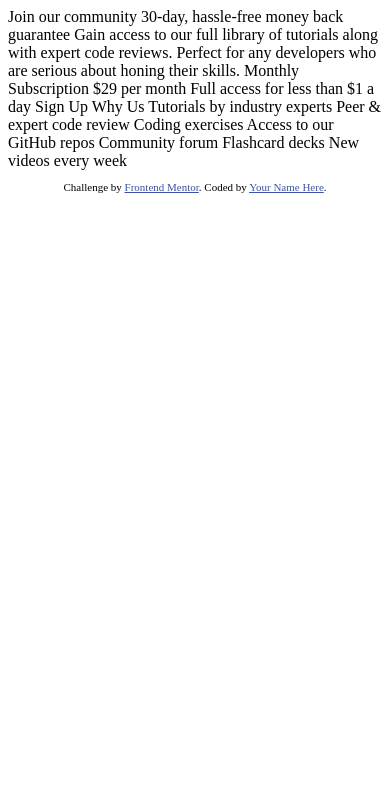
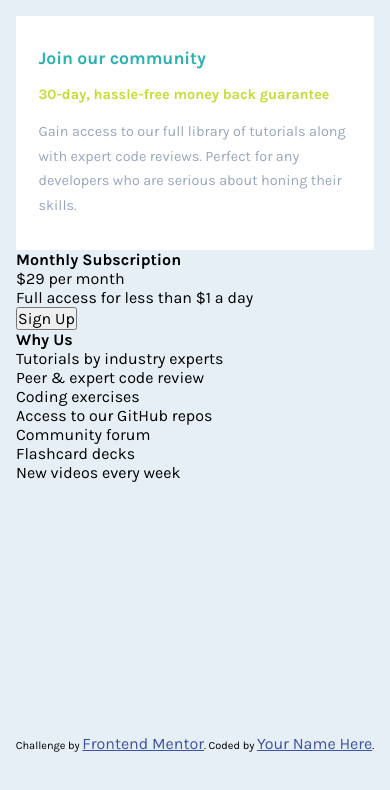
Before and after one commit to JohnnatanV/single-price-grid, a plain HTML site: page index.html in a window 390 px wide. Drawn offline with Linux system fonts and the light colour scheme.

Commit message:
Start modeling the mobile screen

```diff
--- a/index.html
+++ b/index.html
@@ -1,49 +1,69 @@
 <!DOCTYPE html>
 <html lang="en">
   <head>
-  <meta charset="UTF-8">
-  <meta name="viewport" content="width=device-width, initial-scale=1.0"> <!-- displays site properly based on user's device -->
+    <meta charset="UTF-8" />
+    <meta name="viewport" content="width=device-width, initial-scale=1.0" />
+    <!-- displays site properly based on user's device -->
 
-  <link rel="icon" type="image/png" sizes="32x32" href="./images/favicon-32x32.png">
+    <link
+      rel="icon"
+      type="image/png"
+      sizes="32x32"
+      href="./images/favicon-32x32.png"
+    />
+    <link rel="preconnect" href="https://fonts.googleapis.com" />
+    <link rel="preconnect" href="https://fonts.gstatic.com" crossorigin />
+    <link
+      href="https://fonts.googleapis.com/css2?family=Karla:wght@400;700&display=swap"
+      rel="stylesheet"
+    />
+    <link rel="stylesheet" href="style.css" />
 
     <title>Frontend Mentor | Single Price Grid Component</title>
 
     <!-- Feel free to remove these styles or customise in your own stylesheet 👍 -->
-  <style>
-    .attribution { font-size: 11px; text-align: center; }
-    .attribution a { color: hsl(228, 45%, 44%); }
-  </style>
   </head>
   <body>
-  Join our community
-
-  30-day, hassle-free money back guarantee
-
-  Gain access to our full library of tutorials along with expert code reviews.
-  Perfect for any developers who are serious about honing their skills.
-
-  Monthly Subscription
-
-  &dollar;29 per month
-
+    <div class="main-container">
+      <header class="tittle">
+        <h1 class="tittle__main">Join our community</h1>
+        <h2 class="tittle__sub">30-day, hassle-free money back guarantee</h2>
+        <p class="tittle__info">
+          Gain access to our full library of tutorials along with expert code
+          reviews. Perfect for any developers who are serious about honing their
+          skills.
+        </p>
+      </header>
+      <main class="container">
+        <section class="subscription">
+          <h2 class="subscription__tittle">Monthly Subscription</h2>
+          <p class="subscription__cost">
+            &dollar;29
+            <span class="subscription__cost-text"> per month </span>
+          </p>
+          <p class="subscription__info">
             Full access for less than &dollar;1 a day
-
-  Sign Up
-
-  Why Us
-
-  Tutorials by industry experts
-  Peer &amp; expert code review
-  Coding exercises
-  Access to our GitHub repos
-  Community forum
-  Flashcard decks
-  New videos every week
-
+          </p>
+          <button class="subscription__btn">Sign Up</button>
+        </section>
+        <aside class="about-us">
+          <h2 class="about-us__tittle">Why Us</h2>
+          <p class="about-us__text">Tutorials by industry experts</p>
+          <p class="about-us__text">Peer &amp; expert code review</p>
+          <p class="about-us__text">Coding exercises</p>
+          <p class="about-us__text">Access to our GitHub repos</p>
+          <p class="about-us__text">Community forum</p>
+          <p class="about-us__text">Flashcard decks</p>
+          <p class="about-us__text">New videos every week</p>
+        </aside>
+      </main>
+    </div>
     <footer>
       <p class="attribution">
-      Challenge by <a href="https://www.frontendmentor.io?ref=challenge" target="_blank">Frontend Mentor</a>.
-      Coded by <a href="#">Your Name Here</a>.
+        Challenge by
+        <a href="https://www.frontendmentor.io?ref=challenge" target="_blank"
+          >Frontend Mentor</a
+        >. Coded by <a href="#">Your Name Here</a>.
       </p>
     </footer>
   </body>
--- /dev/null
+++ b/style.css
@@ -0,0 +1,101 @@
+* {
+  margin: 0;
+  padding: 0;
+  box-sizing: border-box;
+  font-family: "Karla", sans-serif;
+  font-size: 16px;
+}
+
+:root {
+  /* Primary */
+
+  --cyan: hsl(179, 62%, 43%);
+  --bright-yellow: hsl(71, 73%, 54%);
+
+  /* Neutral */
+
+  --light-gray: hsl(204, 43%, 93%);
+  --grayish-blue: hsl(218, 22%, 67%);
+}
+
+body {
+  background: var(--light-gray);
+}
+
+.main-container {
+  display: grid;
+  grid-template-columns: 1fr;
+  grid-template-rows: repeat(3, 1fr);
+  margin: 1rem;
+}
+
+/* HEADER */
+
+.tittle {
+  padding: 2rem 1.4rem;
+  background: #fff;
+}
+
+.tittle__main {
+  font-size: 1.1rem;
+  font-weight: 700;
+  margin-bottom: 1.1rem;
+  color: var(--cyan);
+}
+
+.tittle__sub {
+  font-size: 0.9rem;
+  margin-bottom: 1.1rem;
+  color: var(--bright-yellow);
+}
+
+.tittle__info {
+  font-size: 0.9rem;
+  font-weight: 400;
+  line-height: 170%;
+  color: var(--grayish-blue);
+}
+
+/* MAIN */
+
+/* FOOTER */
+
+.attribution {
+  font-size: 11px;
+  text-align: center;
+}
+.attribution a {
+  color: hsl(228, 45%, 44%);
+}
+
+/*
+## Layout
+
+The designs were created to the following widths:
+
+- Mobile: 375px
+- Desktop: 1440px
+
+## Colors
+
+### Primary
+
+- Cyan: hsl(179, 62%, 43%)
+- Bright Yellow: hsl(71, 73%, 54%)
+
+### Neutral
+
+- Light Gray: hsl(204, 43%, 93%)
+- Grayish Blue: hsl(218, 22%, 67%)
+
+## Typography
+
+### Body Copy
+
+- Font size: 16px
+
+### Font
+
+- Family: [Karla](https://fonts.google.com/specimen/Karla)
+- Weights: 400, 700
+*/
```
Lines whose indentation alone changed are shown as unchanged.
